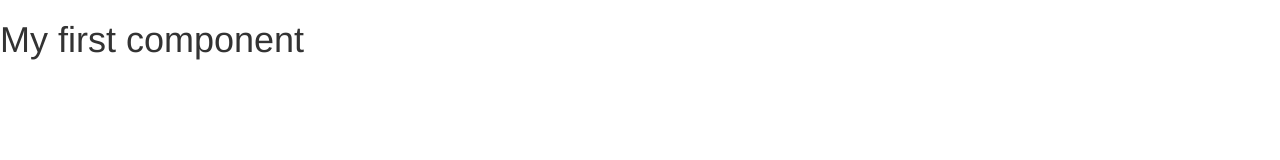
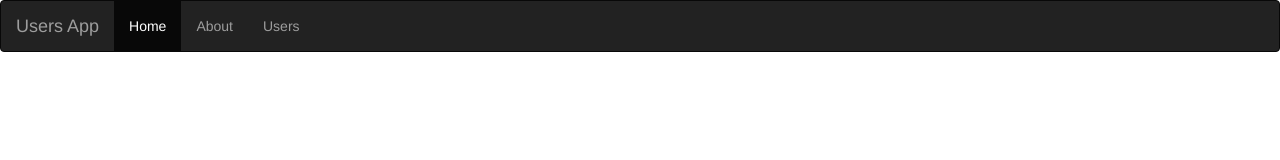
Before and after one commit to JeffXiao/angular-component-demo, a website: page index.html in a window 1280 px wide. Drawn offline with nearby package versions, Linux system fonts and the light colour scheme.

Commit message:
Components - part 4

```diff
--- a/app/app.js
+++ b/app/app.js
@@ -1,5 +1,5 @@
 var appModule=angular.module('appModule',[]);
 
 appModule.component('app',{
-  template:'<h1>My first component</h1>'
+  template:'<header-component></header-component>'
 });
--- /dev/null
+++ b/app/components/about.component.js
@@ -0,0 +1,3 @@
+appModule.component('aboutComponent',{
+  template:'<h1>About Page</h1>'
+});
--- /dev/null
+++ b/app/components/header.component.js
@@ -0,0 +1,3 @@
+appModule.component('headerComponent',{
+  templateUrl:'app/templates/header.html'
+});
--- /dev/null
+++ b/app/components/home.component.js
@@ -0,0 +1,3 @@
+appModule.component('homeComponent',{
+  template:'<h1>Home Page</h1>'
+});
--- /dev/null
+++ b/app/templates/header.html
@@ -0,0 +1,12 @@
+<nav class="navbar navbar-inverse">
+    <div class="container-fluid">
+        <div class="navbar-header">
+            <a class="navbar-brand" href="#">Users App</a>
+        </div>
+        <ul class="nav navbar-nav">
+            <li class="active"><a href="#">Home</a></li>
+            <li><a href="#">About</a></li>
+            <li><a href="#">Users</a></li>
+        </ul>
+    </div>
+</nav>
--- a/index.html
+++ b/index.html
@@ -12,6 +12,8 @@
     <script src="bower_components/bootstrap/dist/js/bootstrap.js"></script>
 
     <script src="app/app.js"></script>
+
+    <script src="app/components/header.component.js"></script>
 </head>
 
 <body>
```
